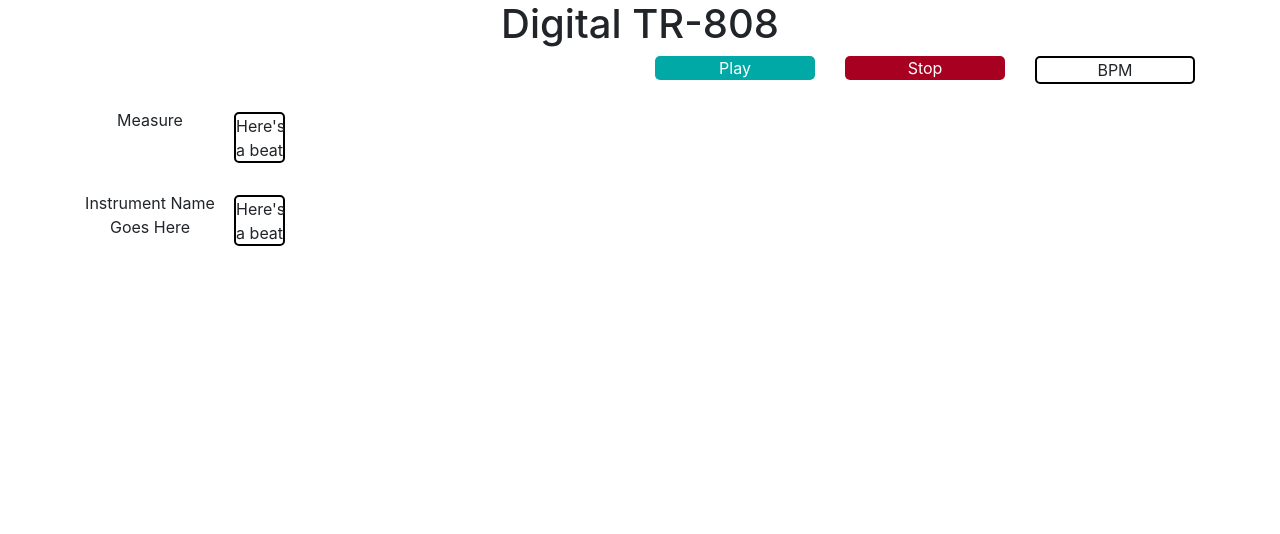
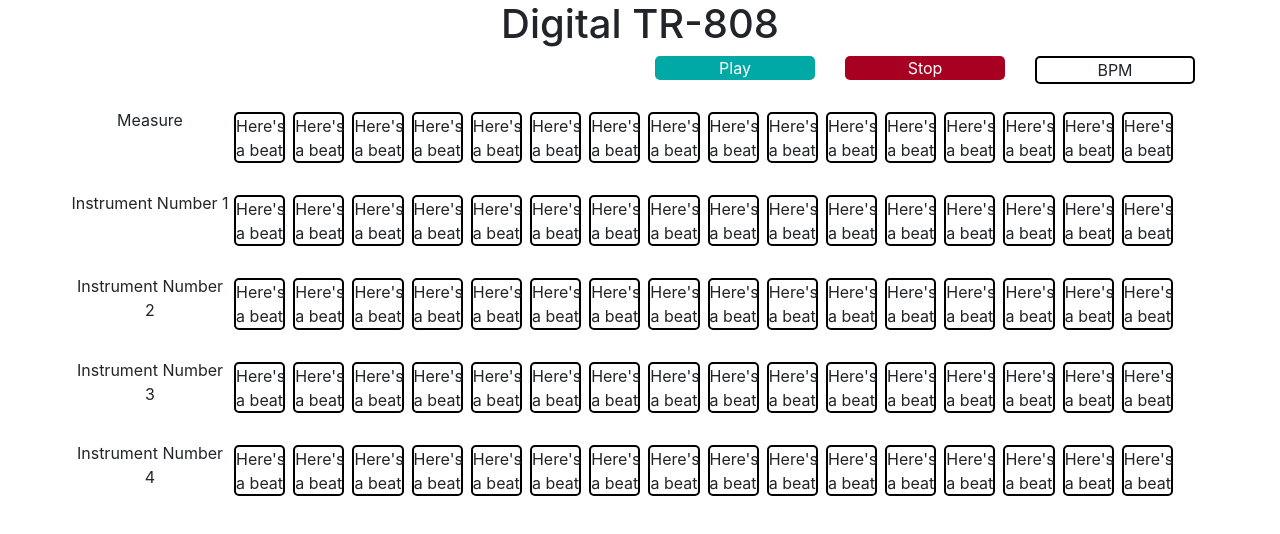
Before and after one commit to mermatriarchy/h-adonis-tr-808, a React app: page / in a window 1280 px wide. Shown: the top 534 px of the page. Built offline with nearby package versions, Linux system fonts and the light colour scheme; the HTML template or start-up script is replaced by a standard one.

Commit message:
add underscore, render beats

```diff
--- a/package.json
+++ b/package.json
@@ -29,6 +29,7 @@
     "react-bootstrap": "^1.0.0-beta.16",
     "react-dom": "^16.12.0",
     "style-loader": "^1.1.3",
+    "underscore": "^1.9.2",
     "webpack": "^4.41.5",
     "webpack-cli": "^3.3.10"
   },
--- a/src/components/Instrument.js
+++ b/src/components/Instrument.js
@@ -2,12 +2,16 @@
 import Sequence from './Sequence';
 import {Row} from 'react-bootstrap';
 
-export default function Instrument() {
+export default function Instrument(props) {
   return (
     <>
       <Row>
-        <div className="instrument-name">Instrument Name Goes Here</div>
-        <Sequence />
+        <div className="instrument-name">
+            Instrument Number {props.instrumentName}
+        </div>
+        <Sequence
+          totalBeats={props.totalBeats}
+        />
       </Row>
     </>
   );
--- a/src/components/Machine.js
+++ b/src/components/Machine.js
@@ -1,12 +1,31 @@
 import React from 'react';
 import Measures from './Measures';
 import Instrument from './Instrument';
+import _ from 'underscore';
 
 export default function Machine() {
+  {/* hardcoding these for now, but we'll need to get the num of instruments from our pre-made demo list */}
+  const numOfMeasures = 4;
+  const numOfBeats = 4;
+  const totalBeats = _.range(numOfMeasures * numOfBeats);
+
+  const numOfInstruments = _.range(4);
+
+  {/* demos will need to go here*/}
   return (
     <>
-      <Measures />
-      <Instrument />
+      <Measures
+            totalBeats={totalBeats}
+          />
+      { numOfInstruments.map( index => (
+        <Instrument
+          key={index}
+          totalBeats={totalBeats}
+          numOfInstruments={numOfInstruments}
+          instrumentName={index + 1}
+        />
+        ))
+      }
     </>
   );
 }
--- a/src/components/Measures.js
+++ b/src/components/Measures.js
@@ -2,13 +2,16 @@
 import Beat from './Beat';
 import { Row } from 'react-bootstrap';
 
-export default function Measures() {
+export default function Measures(props) {
   return (
     <>
-      {/* we'll map the beats based on the number of measures */}
       <Row>
       <div className="instrument-name">Measure</div>
-      <Beat/>
+      {props.totalBeats.map(number => (
+            <Beat
+              key={number}
+            />
+        ))}
     </Row>
     </>
   );
--- a/src/components/Sequence.js
+++ b/src/components/Sequence.js
@@ -1,10 +1,14 @@
 import React from 'react';
 import Beat from './Beat';
 
-export default function Sequence() {
+export default function Sequence(props) {
   return (
     <>
-      <Beat />
+      {props.totalBeats.map(number => (
+        <Beat
+          key={number}
+        />
+      ))}
     </>
   );
 }
```
Also changed, not shown: 3 other files (tests, documents, lock files or other folders).
